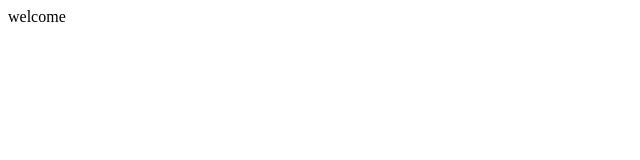
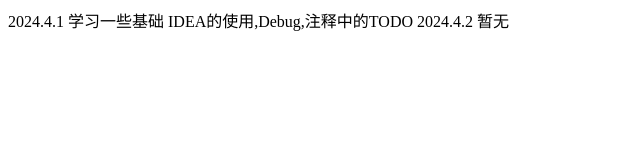
Before and after one commit to beijiejiuting/beijiejiuting.github.io, a plain HTML site: page index.html in a window 1280 px wide. Shown: the whole page, without its empty margins (0-640 px from the left). Drawn offline with Linux system fonts and the light colour scheme.

Commit message:
Update index.html

```diff
--- a/index.html
+++ b/index.html
@@ -1 +1,22 @@
-<p>welcome</p>
+<!DOCTYPE html>
+<html lang="en">
+<head>
+    <meta charset="UTF-8">
+    <title>Display TXT File</title>
+    <script>
+        document.addEventListener('DOMContentLoaded', function() {
+            var xhr = new XMLHttpRequest();
+            xhr.open('GET', 'Java学习日志.txt', true);
+            xhr.onreadystatechange = function() {
+                if (xhr.readyState === 4 && xhr.status === 200) {
+                    document.getElementById('text-content').textContent = xhr.responseText;
+                }
+            };
+            xhr.send();
+        });
+    </script>
+</head>
+<body>
+    <div id="text-content"></div>
+</body>
+</html>
```
